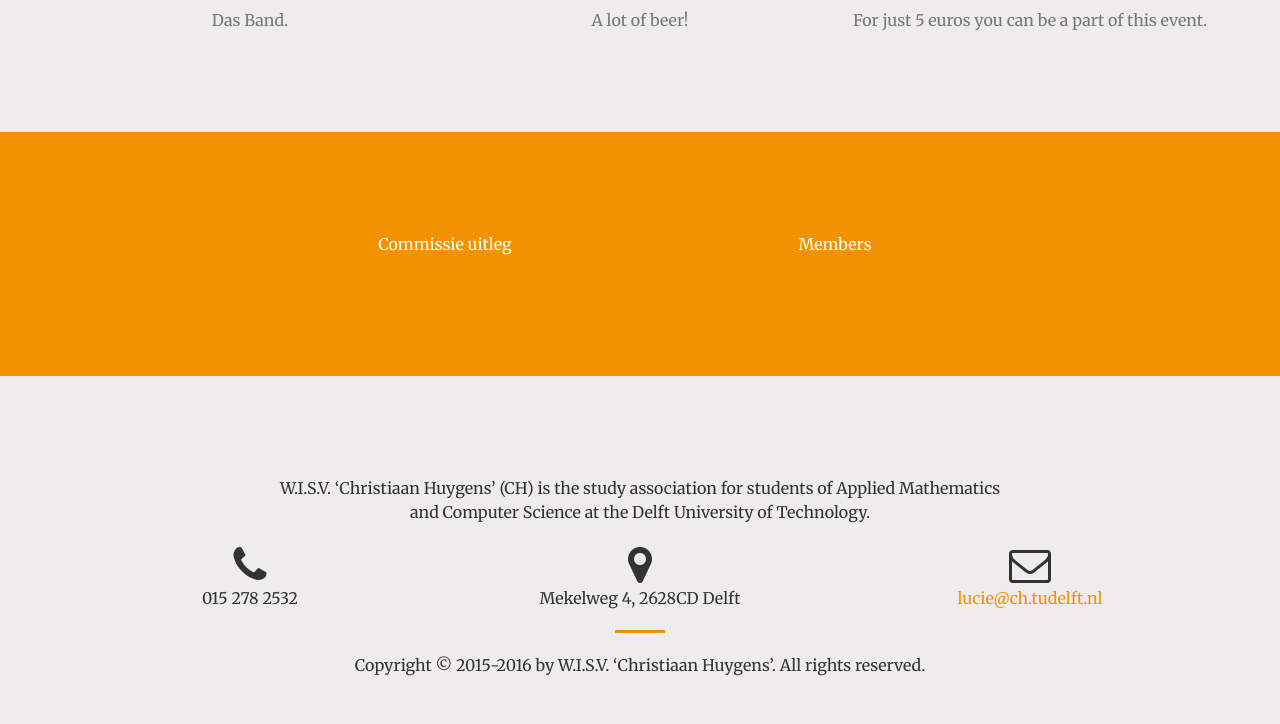
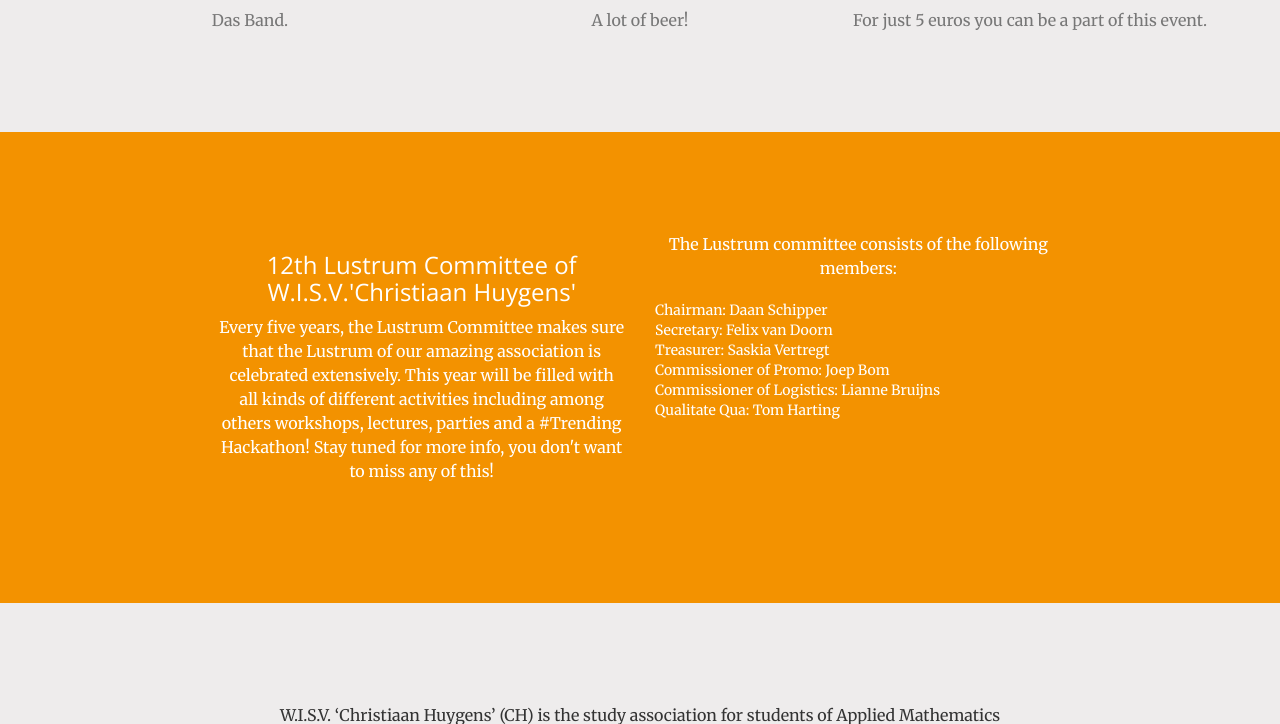
Before and after one commit to WISVCH/lucie-60-website, a PHP site: page / in a window 1280 px wide. Shown: the part 1470-2194 px from the top of the page. Before the commit the page ends 2146 px from the top, so only its background shows below. Run offline with PHP 8.4, Linux system fonts and the light colour scheme.

Commit message:
LuCie text fixed

```diff
--- a/css/creative.css
+++ b/css/creative.css
@@ -476,6 +476,10 @@
     background: 0 0;
 }
 
+ul {
+    text-align:left;
+}
+
 body {
     webkit-tap-highlight-color: #222;
 }
--- a/index.html
+++ b/index.html
@@ -132,18 +132,28 @@
     </section>
 
     <section class="bg-primary" id="commission">
-		<div class="container">
         <div class="row">
             <div class="col-lg-4 col-lg-offset-2 text-center">
-					<p>Commissie uitleg</p>
+                <h3>12th Lustrum Committee of W.I.S.V.'Christiaan Huygens'</h3>
+                <p>Every five years, the Lustrum Committee makes sure that the Lustrum
+                    of our amazing association is celebrated extensively. This year will be filled with all kinds of different activities
+                    including among others workshops, lectures, parties and a #Trending Hackathon! Stay tuned for more info, you don't want to miss
+                    any of this!
+                </p>
             </div>
 
             <div class="col-lg-4 text-center">
-					<p>Members</p>
+                <p>The Lustrum committee consists of the following members:</p>
+                <ul class="list-unstyled">
+                    <li>Chairman: Daan Schipper</li>
+                    <li>Secretary: Felix van Doorn</li>
+                    <li>Treasurer: Saskia Vertregt</li>
+                    <li>Commissioner of Promo: Joep Bom </li>
+                    <li>Commissioner of Logistics: Lianne Bruijns</li>
+                    <li>Qualitate Qua: Tom Harting</li>
+                </ul>
             </div>
 
-			</div>
-		</div>
     </section>
 
     <section id="contact">
```
Lines whose indentation alone changed are shown as unchanged.
